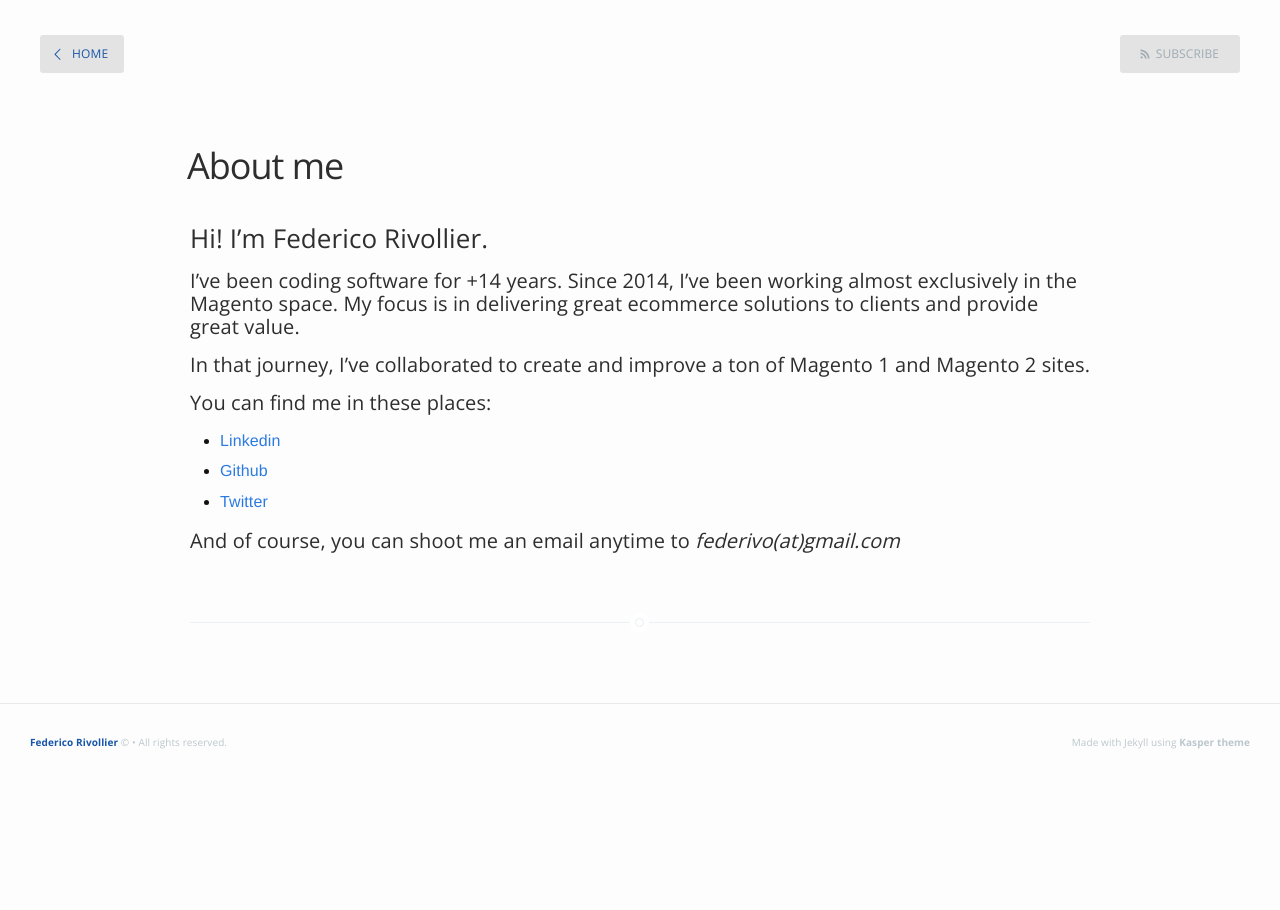
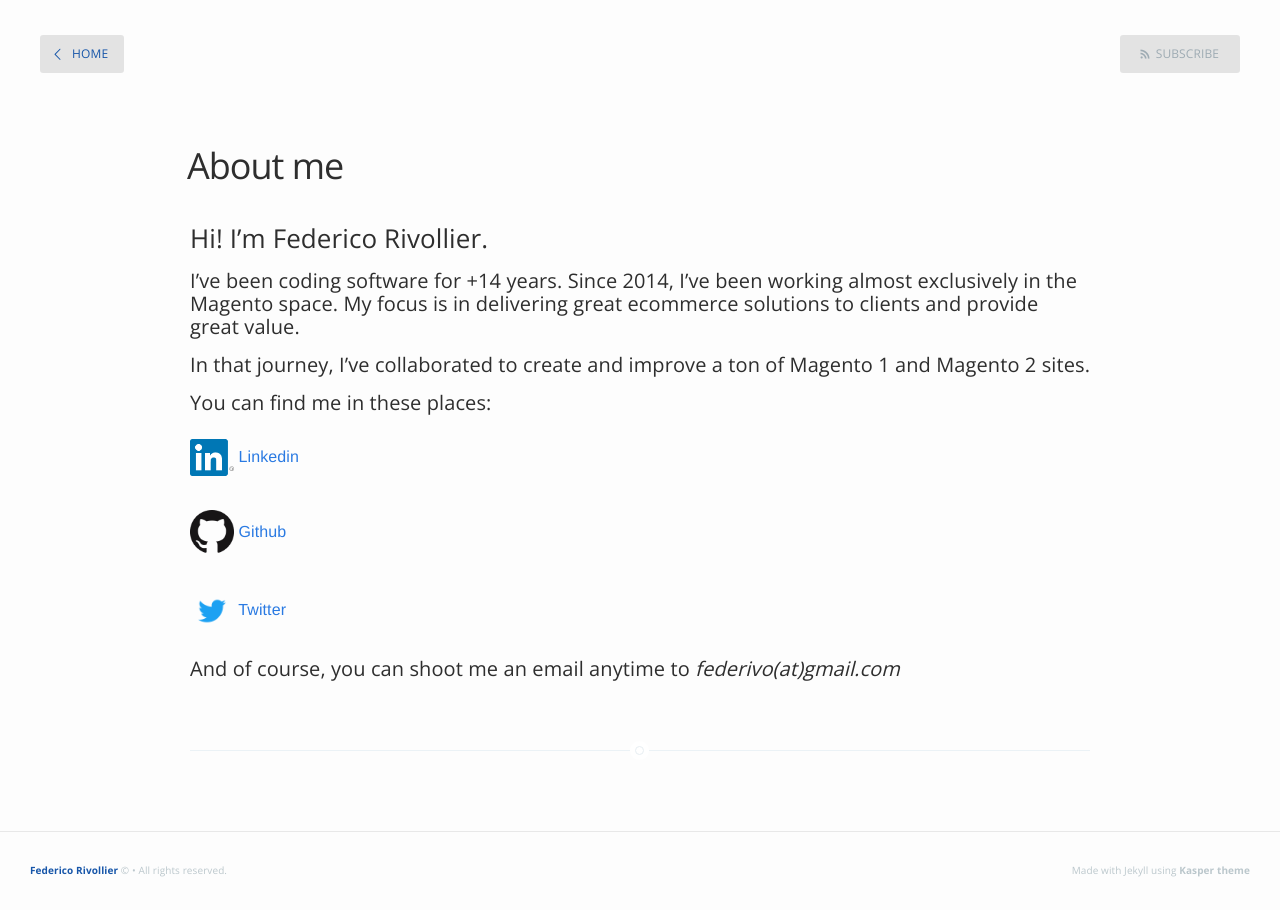
Before and after one commit to federivo/federivo.github.io, a Jekyll site: the page built from about.md, in a window 1280 px wide. Built offline with Jekyll 4.4.1, drawn with Linux system fonts in a browser that asks for light colours.

Commit message:
Modified about me - included profiles logos

```diff
--- a/about.md
+++ b/about.md
@@ -11,8 +11,10 @@ title: About me
 
 #### You can find me in these places:
 
-- [Linkedin](https://www.linkedin.com/in/federicorivollier/)
-- [Github](http://www.github.com/federivo)
-- [Twitter](http://twitter.com/federivo)
+![Linkedin](assets/images/In-2C-66px-R.png){:class="profile-img"} [Linkedin](https://www.linkedin.com/in/federicorivollier/)
+
+![Github](assets/images/GitHub-Mark-64px.png){:class="profile-img"} [Github](http://www.github.com/federivo)
+
+![Twitter](assets/images/Twitter_Logo_Blue.png){:class="profile-img"} [Twitter](http://twitter.com/federivo)
 
 #### And of course, you can shoot me an email anytime to *federivo(at)gmail.com*
--- a/assets/css/screen.css
+++ b/assets/css/screen.css
@@ -884,7 +884,7 @@ body:not(.post-template) .post-title {
 
 /* Keep images centred and within the bounds of the post-width */
 .post-content img {
-    display: block;
+    /*display: block;*/
     max-width: 100%;
     height: auto;
     margin: 0 auto;
@@ -1713,6 +1713,19 @@ body:not(.post-template) .post-title {
 }
 
 
+
+/* ==========================================================================
+   12. Custom styles
+   ========================================================================== */
+
+ /* about me - logo image styles */
+.profile-img {
+    width: 44px;
+    height: 44px;
+}
+
+
+
 /* ==========================================================================
    12. Animations
    ========================================================================== */
```
Also changed, not shown: assets/images/GitHub-Mark-64px.png (added), assets/images/In-2C-66px-R.png (added), assets/images/Twitter_Logo_Blue.png (added).
